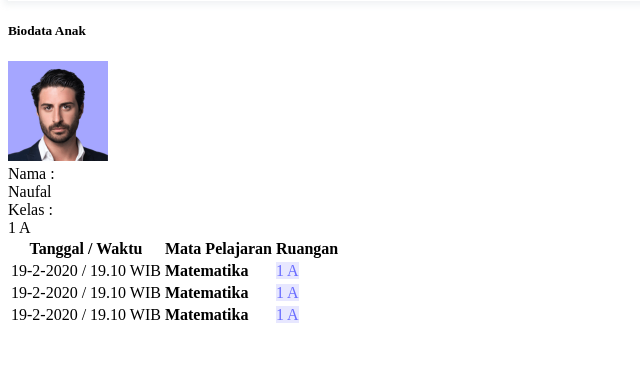
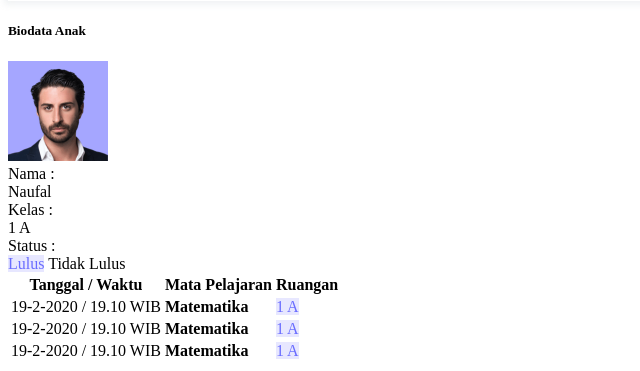
Before and after one commit to nafnaufal/JAN, a CodeIgniter app: page /database/wali/dashboard in a window 1280 px wide. Shown: the part 664-1035 px from the top of the page, without its empty margins (0-640 px from the left). Before the commit the page ends 987 px from the top, so only its background shows below. Run offline with CodeIgniter, Linux system fonts and the light colour scheme.

Commit message:
add status to dashboard

```diff
--- a/application/views/dashboard_wali.php
+++ b/application/views/dashboard_wali.php
@@ -24,6 +24,15 @@
                         </div>
                         <div class="col-10">
                           1 A
+                        </div>
+                      </div>
+                      <div class="row">
+                        <div class="col-2">
+                          Status :
+                        </div>
+                        <div class="col-10">
+                          <td><span class="badge bg-label-primary me-1">Lulus</span></td>
+                          <td><span class="badge bg-label-danger me-1">Tidak Lulus</span></td>
                         </div>
                       </div>
                     </div>
```
